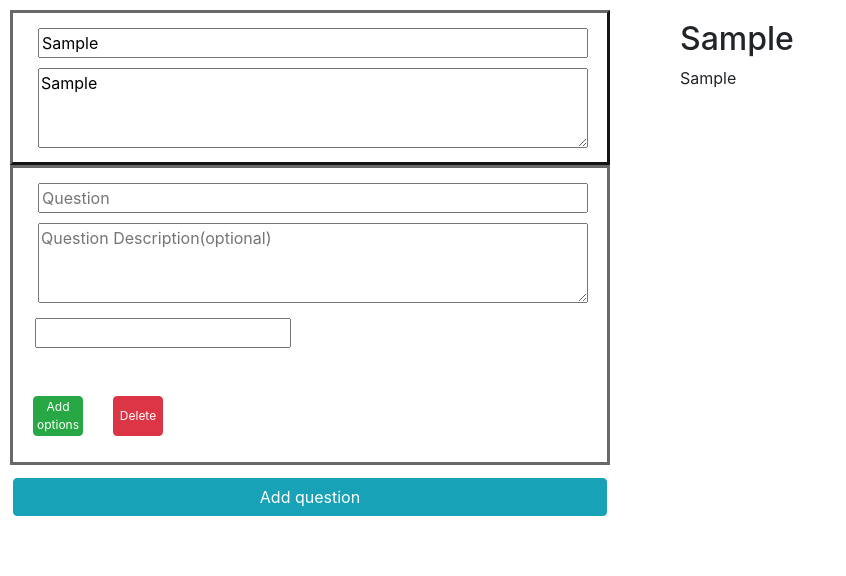
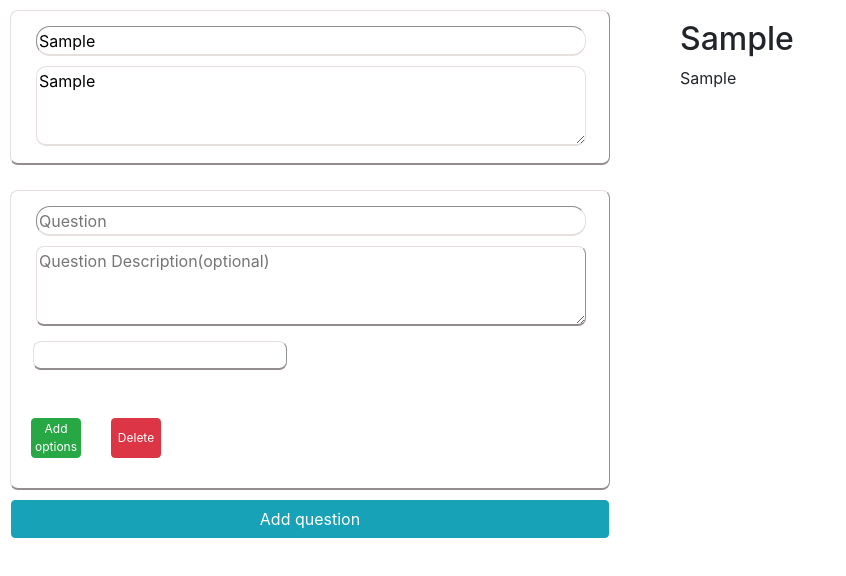
Before and after one commit to alaindave/google-forms-app, a React (Create React App) app: page / in a window 1280 px wide. Both pictures are taken after typing "Sample", "Sample" into the empty fields and a click on the button "Add question". Shown: the top 576 px of the page, without its empty margins (0-846 px from the left). Built offline with nearby package versions, Linux system fonts and the light colour scheme.

Commit message:
css completed

```diff
--- a/src/App.css
+++ b/src/App.css
@@ -5,7 +5,9 @@
   width: 600px;
   height: 155px;
   border-style: outset;
-  border-color: #696969;
+  border-width: 1px 0.5px 2px 1px;
+  border-radius: 8px;
+  border-color: #e7dede;
 }
 
 .title {
@@ -14,6 +16,9 @@
   left: 25px;
   height: 30px;
   width: 550px;
+  border-radius: 14px;
+  border-width: 1px 0.5px 2px 1px;
+  border-color: #e7dede;
 }
 
 .textArea {
@@ -22,6 +27,9 @@
   left: 25px;
   height: 80px;
   width: 550px;
+  border-radius: 10px;
+  border-width: 1px 0.5px 2px 1px;
+  border-color: #e7dede;
 }
 
 .description {
@@ -30,6 +38,10 @@
   left: 25px;
   height: 80px;
   width: 550px;
+  border-style: outset;
+  border-width: 1px 0.5px 2px 1px;
+  border-radius: 8px;
+  border-color: #e7dede;
 }
 
 .form-description {
@@ -51,12 +63,14 @@
 
 .question-field {
   position: relative;
-  top: 10px;
   left: 10px;
-  border: solid;
-  border-color: #696969;
   width: 600px;
   height: 300px;
+  border-style: outset;
+  border-width: 1px 0.5px 2px 1px;
+  border-radius: 8px;
+  border-color: #e7dede;
+  margin-top: 35px;
 }
 
 .delete-question {
@@ -85,6 +99,10 @@
   position: relative;
   top: 150px;
   left: 22px;
+  border-style: outset;
+  border-width: 1px 0.5px 2px 1px;
+  border-radius: 8px;
+  border-color: #e7dede;
 }
 
 .options-list {
--- a/src/components/Questions.jsx
+++ b/src/components/Questions.jsx
@@ -1,4 +1,4 @@
-import React, { useState, useEffect } from "react";
+import React, { useState } from "react";
 import { FontAwesomeIcon } from "@fortawesome/react-fontawesome";
 import { faTrash } from "@fortawesome/free-solid-svg-icons";
 
```
